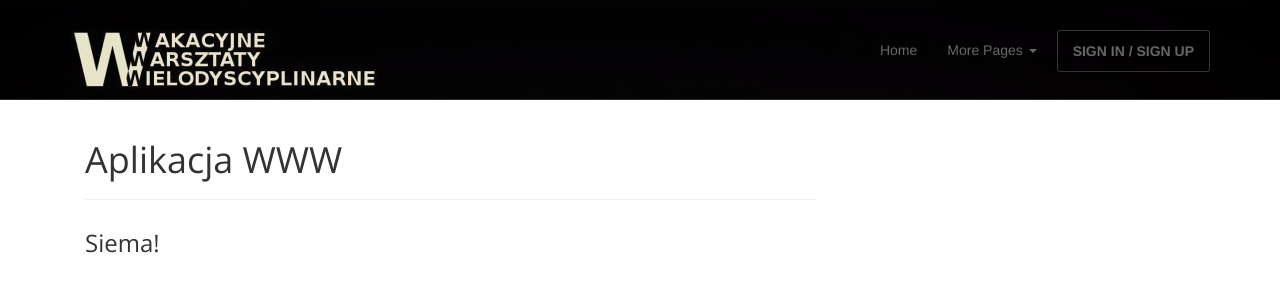
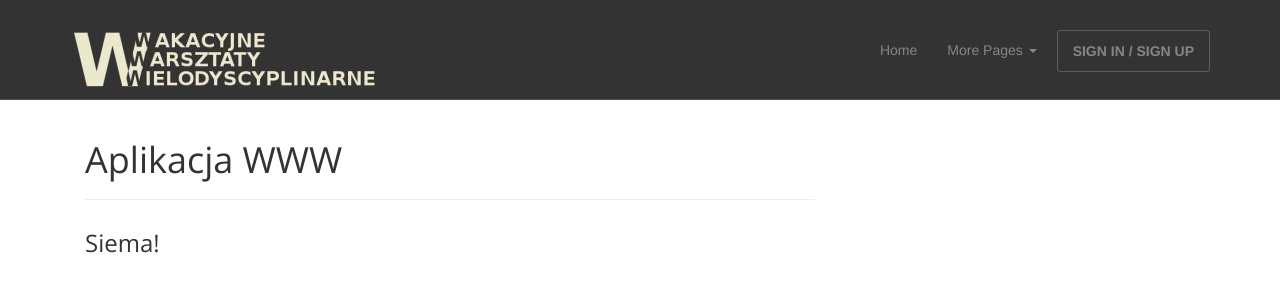
Before and after one commit to sebastianjaszczur/aplikacjawww, a Django app: page / in a window 1280 px wide. Shown: the top 300 px of the page. Run offline with Django 3.2, Linux system fonts and the light colour scheme; some libraries are stand-ins or nearby versions.

Commit message:
change background color of header

```diff
--- a/static/css/main.css
+++ b/static/css/main.css
@@ -1,5 +1,5 @@
 /* Header */
-#head { background:#181015 url( ../images/bg_header.jpg) no-repeat; background-size: cover; min-height:520px; text-align: center; padding-top:240px; color:white; font-family:"Open sans", Helvetica, Arial; font-weight:300; }
+#head { background-size: cover; min-height:520px; text-align: center; padding-top:240px; color:white; font-family:"Open sans", Helvetica, Arial; font-weight:300; }
 #head.secondary { height:100px; min-height: 100px; padding-top:0px; }
 	#head .lead { font-family:"Open sans", Helvetica, Arial; font-size:44px; margin-bottom:6px; color:white; line-height:1.15em; }
 	#head .tagline { color:rgba(255,255,255,0.75); margin-bottom:25px; }
```
